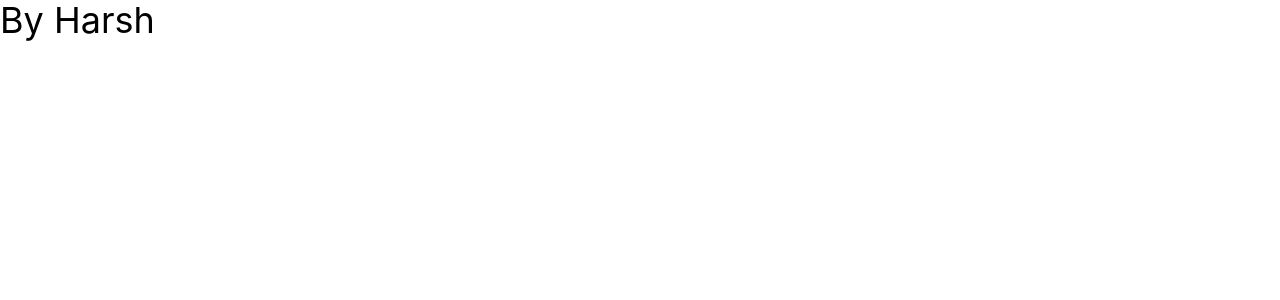
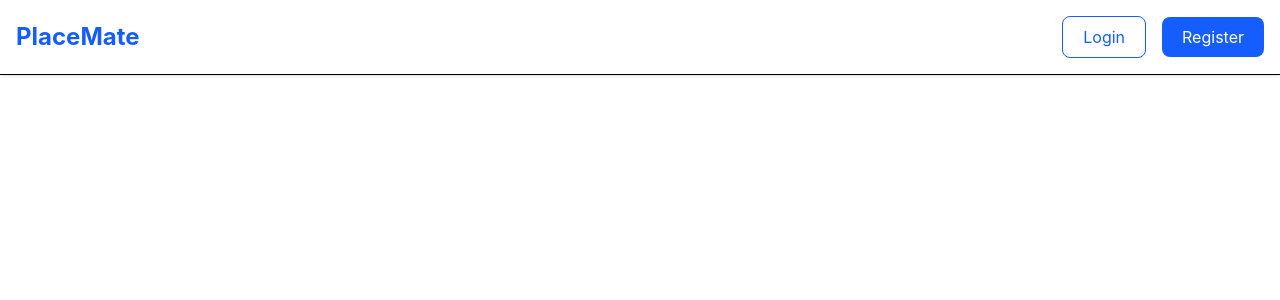
Before and after one commit to zordicharsh/PlaceMate, a React (Vite) app: page / in a window 1280 px wide. Shown: the top 300 px of the page. Built offline with nearby package versions, Linux system fonts and the light colour scheme.

Commit message:
Added navbar and also added login and registration react-dom

```diff
--- a/package.json
+++ b/package.json
@@ -13,6 +13,7 @@
     "@tailwindcss/vite": "^4.3.3",
     "react": "^19.2.7",
     "react-dom": "^19.2.7",
+    "react-router-dom": "^7.18.1",
     "tailwindcss": "^4.3.3"
   },
   "devDependencies": {
--- a/src/App.jsx
+++ b/src/App.jsx
@@ -1,13 +1,21 @@
+import {BrowserRouter,Route,Routes} from "react-router-dom";
 
 
+
+import Home from "./pages/Home";
+import Login from "./pages/Login";
+import Register from "./pages/Register";
+
 function App() {
-return (
-  <>
-  <h1 className="text-4xl">
-    By Harsh
-  </h1>
-  </>
-);
+ return (
+    <BrowserRouter>
+      <Routes>
+        <Route path="/" element={<Home />} />
+        <Route path="/login" element={<Login />} />
+        <Route path="/register" element={<Register />} />
+      </Routes>
+    </BrowserRouter>
+  );
 }
 
-export default App
+export default App;
--- /dev/null
+++ b/src/components/Navbar.jsx
@@ -0,0 +1,35 @@
+import { Link } from "react-router-dom";
+
+function Navbar() {
+  return (
+    <nav className="bg-white fixed w-full top-0 left-0 border-b shadow-sm">
+      <div className="max-w-7xl mx-auto flex items-center justify-between p-4">
+
+        {/* Logo */}
+        <Link to="/" className="flex items-center space-x-3">
+          <span className="text-2xl font-bold text-blue-600">
+            PlaceMate
+          </span>
+        </Link>
+
+        {/* Buttons */}
+        <div className="flex items-center gap-4">
+          <Link to="/login">
+            <button className="px-5 py-2 text-blue-600 border border-blue-600 rounded-lg hover:bg-blue-600 hover:text-white transition">
+              Login
+            </button>
+          </Link>
+
+          <Link to="/register">
+            <button className="px-5 py-2 bg-blue-600 text-white rounded-lg hover:bg-blue-700 transition">
+              Register
+            </button>
+          </Link>
+        </div>
+
+      </div>
+    </nav>
+  );
+}
+
+export default Navbar;
--- /dev/null
+++ b/src/pages/Home.jsx
@@ -0,0 +1,11 @@
+import Navbar from "../components/Navbar";
+
+function Home() {
+  return (
+    <>
+      <Navbar />
+    </>
+  );
+}
+
+export default Home;
--- /dev/null
+++ b/src/pages/Login.jsx
@@ -0,0 +1,7 @@
+function Login() {
+  return (
+    <h1>Login Page</h1>
+  );
+}
+
+export default Login;
--- /dev/null
+++ b/src/pages/Register.jsx
@@ -0,0 +1,7 @@
+function Register() {
+  return (
+    <h1>Register Page</h1>
+  );
+}
+
+export default Register;
```
Also changed, not shown: 1 other file (tests, documents, lock files or other folders).
